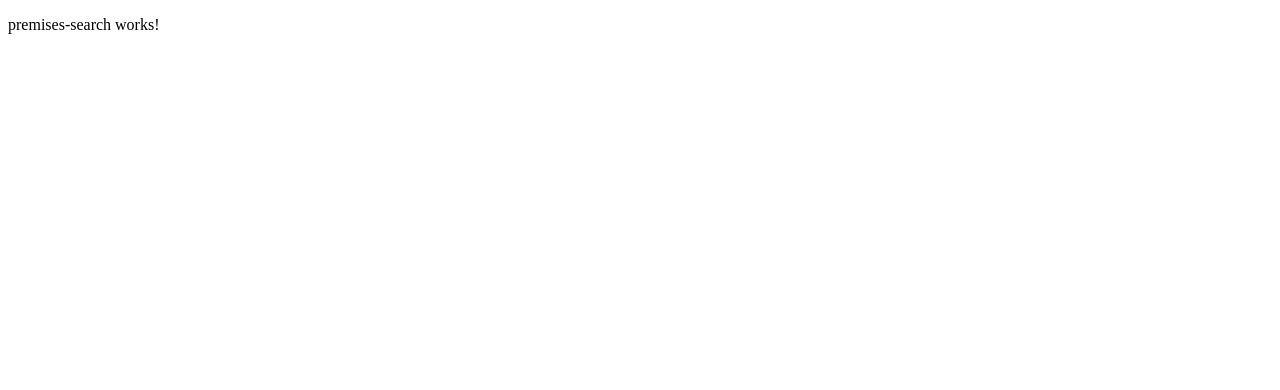
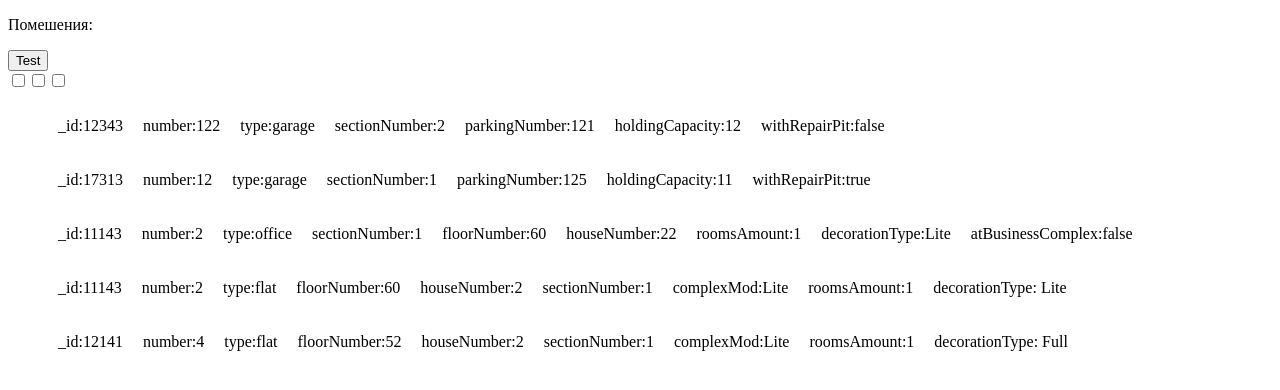
Before and after one commit to skidan29/AngularTest, an Angular app: page / in a window 1280 px wide. Shown: the top 390 px of the page. Built offline with nearby package versions, Linux system fonts and the light colour scheme.

Commit message:
Эмуляция запроса на сервис

```diff
--- a/src/app/premises-search/premises-search.component.html
+++ b/src/app/premises-search/premises-search.component.html
@@ -1 +1,46 @@
-<p>premises-search works!</p>
+<p>Помешения:</p>
+<button (click)="test()">Test</button>
+
+<form>
+  <input type="checkbox">
+  <input type="checkbox">
+  <input type="checkbox">
+</form>
+
+<div  *ngFor="let premise of premises">
+
+<ul *ngIf="premise.type === 'flat'">
+  <li> _id:{{premise._id}}</li>
+  <li>number:{{premise.number}}</li>
+  <li>type:{{premise.type}}</li>
+  <li>floorNumber:{{premise.floorNumber}}</li>
+  <li>houseNumber:{{premise.houseNumber}}</li>
+  <li>sectionNumber:{{premise.sectionNumber}}</li>
+  <li> complexMod:{{premise.complexMod}}</li>
+  <li>roomsAmount:{{premise.roomsAmount}}</li>
+  <li>decorationType: {{premise.decorationType}}</li>
+</ul>
+
+  <ul *ngIf="premise.type === 'garage'">
+    <li> _id:{{premise._id}}</li>
+    <li>number:{{premise.number}}</li>
+    <li>type:{{premise.type}}</li>
+    <li>sectionNumber:{{premise.sectionNumber}}</li>
+    <li>parkingNumber:{{premise.parkingNumber}}</li>
+    <li>holdingCapacity:{{premise.holdingCapacity}}</li>
+    <li> withRepairPit:{{premise.withRepairPit}}</li>
+  </ul>
+
+  <ul *ngIf="premise.type === 'office'">
+    <li> _id:{{premise._id}}</li>
+    <li>number:{{premise.number}}</li>
+    <li>type:{{premise.type}}</li>
+    <li>sectionNumber:{{premise.sectionNumber}}</li>
+    <li>floorNumber:{{premise.floorNumber}}</li>
+    <li>houseNumber:{{premise.houseNumber}}</li>
+    <li>roomsAmount:{{premise.roomsAmount}}</li>
+    <li>decorationType:{{premise.decorationType}}</li>
+    <li>atBusinessComplex:{{premise.atBusinessComplex}}</li>
+  </ul>
+
+</div>
--- a/src/app/premises-search/premises-search.component.scss
+++ b/src/app/premises-search/premises-search.component.scss
@@ -0,0 +1,2 @@
+ul{list-style: none; display: flex;}
+li{margin: 10px}
--- a/src/app/premises-search/premises-search.component.ts
+++ b/src/app/premises-search/premises-search.component.ts
@@ -1,7 +1,12 @@
-import { Component, OnInit } from '@angular/core';
-import {BehaviorSubject, Subject} from "rxjs";
-import {colors} from "@angular/cli/utilities/color";
+import {Component, OnInit} from '@angular/core';
 import {PremisesSearchService} from "./premises-search.service";
+import {Premises} from "./premises-search.service";
+
+interface FilterConfig {
+  garage: boolean;
+  office: boolean;
+  flat: boolean;
+}
 
 @Component({
   selector: 'app-premises-search',
@@ -9,15 +14,50 @@ import {PremisesSearchService} from "./premises-search.service";
   styleUrls: ['./premises-search.component.scss'],
   providers:[PremisesSearchService]
 })
-export class PremisesSearchComponent implements OnInit {
 
+export class PremisesSearchComponent implements OnInit  {
 
+  public premisesData: any;
+  public premises:any;
+
+  private configFilter = {
+    garage: true,
+    office: true,
+    flat: true,
+  }
   constructor(private premisesSearchService: PremisesSearchService) { }
 
   ngOnInit(): void {
 
-    this.premisesSearchService.httpServer().subscribe(data => console.log(data))
+    this.premisesSearchService.httpServer().subscribe(data => {
+      this.premisesData =  data;
+      this.premises = this.initPremises(this.configFilter);
+      console.log('on int')
 
+
+    })
+  }
+
+  test(){
+
+ this.configFilter = {
+      garage: false,
+      office: false,
+      flat: true,
+    }
+    this.premises = this.initPremises(this.configFilter)
+  }
+
+  initPremises(type: FilterConfig){
+    const premises = [];
+   if (type.garage){ premises.push(...this.filterPremises('garage'))}
+   if (type.office){ premises.push(...this.filterPremises('office'))}
+   if (type.flat){ premises.push(...this.filterPremises('flat'))}
+     return premises;
+  }
+
+  private filterPremises(type: string){
+    return  this.premisesData.filter((i:Premises) => i.type === type);
   }
 
 }
--- a/src/app/premises-search/premises-search.service.ts
+++ b/src/app/premises-search/premises-search.service.ts
@@ -1,11 +1,27 @@
 import { Injectable } from '@angular/core';
 import {BehaviorSubject} from "rxjs";
 
-const data = {
-  flats: [
+ export interface Premises {
+   _id: number;
+   number: number;
+   type: string;
+   sectionNumber: number;
+   floorNumber?: number;
+   houseNumber?: number;
+   complexMod?: string;
+   decorationType?: string;
+   roomsAmount?: string;
+   atBusinessComplex?: boolean;
+   parkingNumber?: number;
+   holdingCapacity?: number;
+   withRepairPit?: boolean;
+ }
+
+const data = [
     {
       _id: 11143,
       number: 2,
+      type: 'flat',
       floorNumber: 60,
       houseNumber: 2,
       sectionNumber: 1,
@@ -16,6 +32,7 @@ const data = {
     {
       _id: 12141,
       number: 4,
+      type: 'flat',
       floorNumber: 52,
       houseNumber: 2,
       sectionNumber: 1,
@@ -23,11 +40,10 @@ const data = {
       roomsAmount: 1,
       decorationType: 'Full',
     },
-  ],
-  offices: [
     {
       _id: 11143,
       number: 2,
+      type: 'office',
       floorNumber: 60,
       houseNumber: 22,
       sectionNumber: 1,
@@ -35,11 +51,10 @@ const data = {
       decorationType: 'Lite',
       atBusinessComplex: false,
     },
-  ],
-  garages:[
     {
       _id: 12343,
       number: 122,
+      type: 'garage',
       parkingNumber: 121,
       sectionNumber: 2,
       holdingCapacity: 12,
@@ -48,13 +63,13 @@ const data = {
     {
       _id: 17313,
       number: 12,
+      type: 'garage',
       parkingNumber: 125,
       sectionNumber: 1,
       holdingCapacity: 11,
       withRepairPit: true,
     },
-  ],
-}
+]
 
 @Injectable({
   providedIn: 'root'
@@ -65,7 +80,7 @@ export class PremisesSearchService {
   constructor() { }
 
   public httpServer() {
-    const sub = new BehaviorSubject(data);
-    return sub;
+    const premisesData = new BehaviorSubject(data);
+    return premisesData;
   }
 }
```
